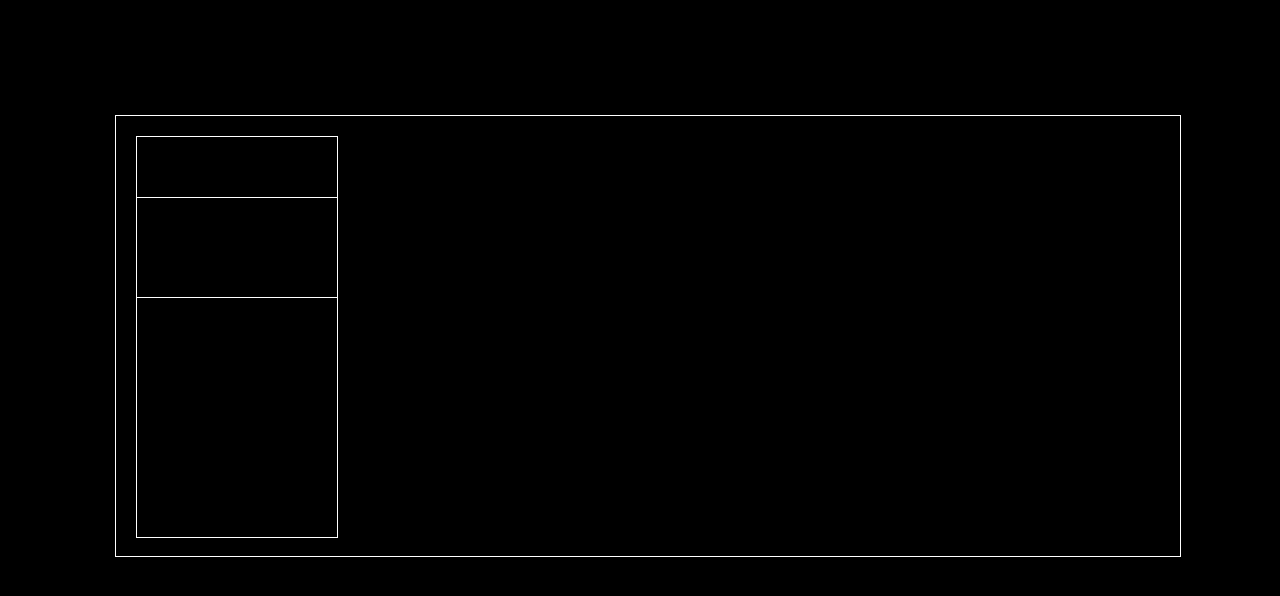
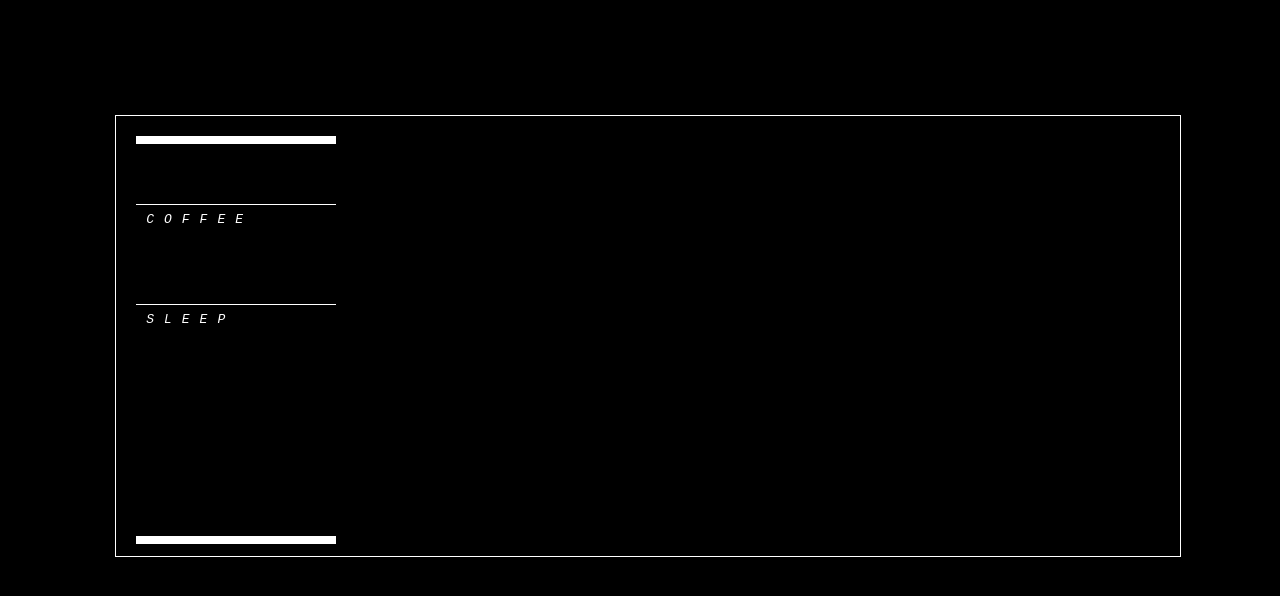
Before and after one commit to marco-ponds/SIG_ABRT, a website: page app/index.html in a window 1280 px wide. Drawn offline with Linux system fonts and the light colour scheme.

Commit message:
adding style

```diff
--- a/app/app.css
+++ b/app/app.css
@@ -31,10 +31,11 @@ canvas#game {
 }
 
 .levels_container {
-    border: 1px solid white;
+    border-top: 8px solid white;
+    border-bottom: 8px solid white;
     height: 380px;
     width: 200px;
-    padding: 10px 0px 10px 0px;
+    padding: 10px 0px 2px 0px;
 }
 
 .bar {
@@ -46,3 +47,11 @@ canvas#game {
     width: 100%;
     border-bottom: 1px solid white;
 }
+
+.bar span {
+    color: white;
+    font-family: monospace;
+    font-style: italic;
+    padding: 10px;
+    letter-spacing: 10px;
+}
```
Also changed, not shown: dist/app.css.
